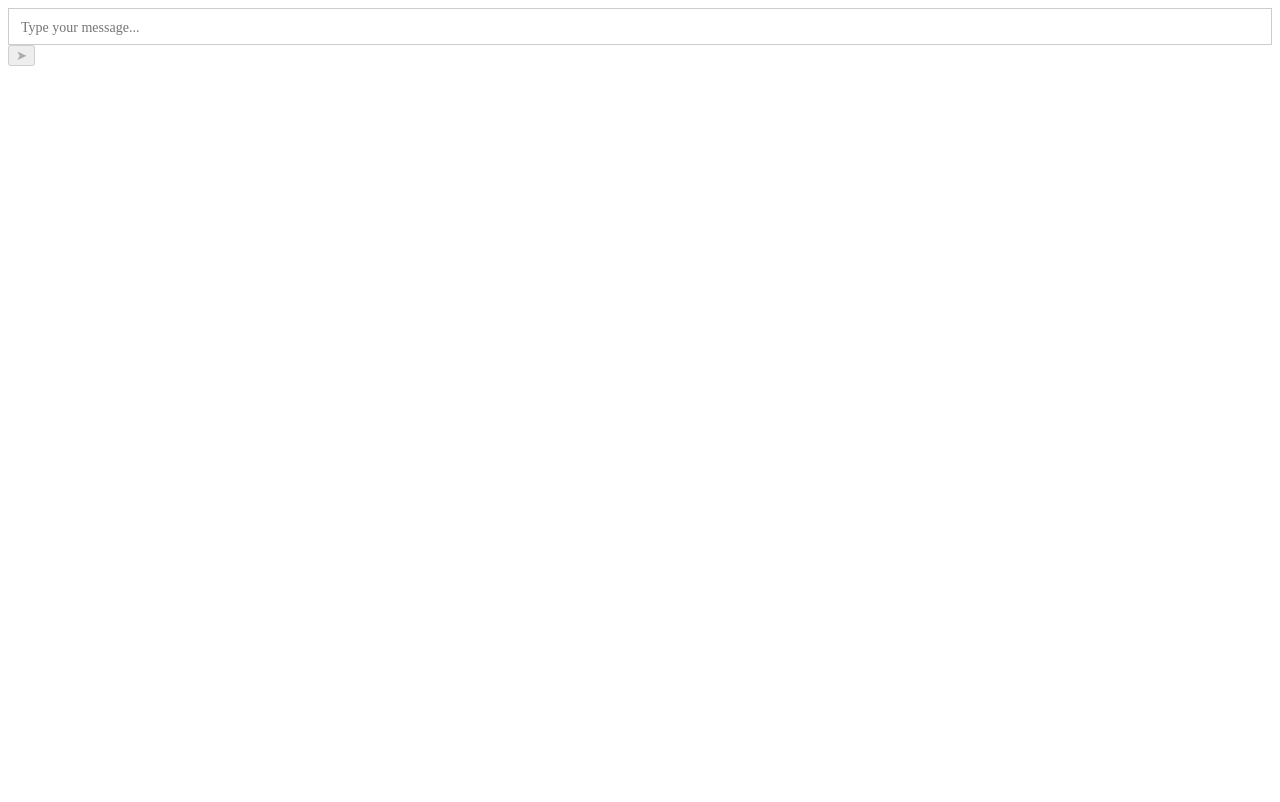
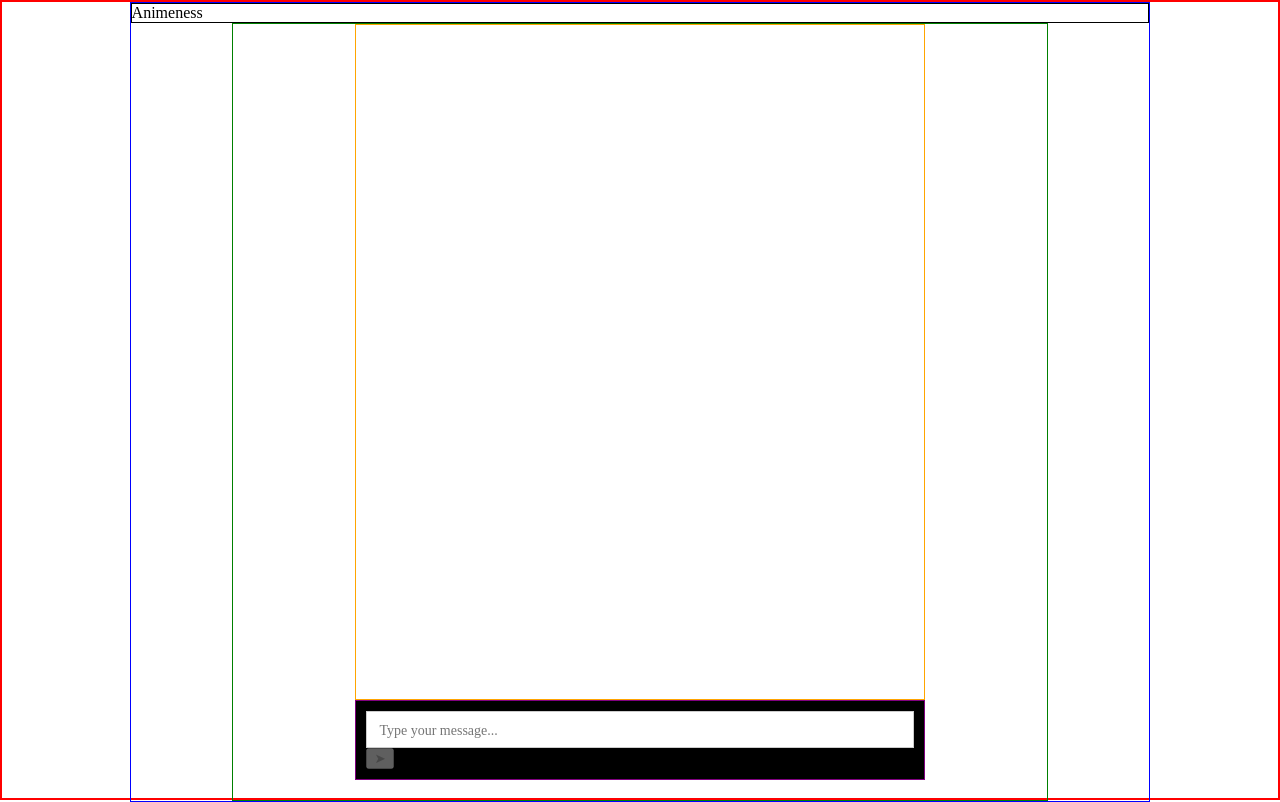
Before and after one commit to znhw/aqc_react, a React (Vite) app: page / in a window 1280 px wide. Built offline with nearby package versions, Linux system fonts and the light colour scheme.

Commit message:
add css layout style

```diff
--- a/src/App.css
+++ b/src/App.css
@@ -0,0 +1,62 @@
+:root {
+    box-sizing: border-box;
+}
+
+*,
+*::before,
+*::after {
+    box-sizing: inherit;
+}
+
+html, body {
+    margin: 0;
+    padding: 0;
+    height: 100%;
+    border: 1px solid red;
+}
+
+main {
+    display: flex;
+    flex-direction: column;
+    /* height: 100dvh; */
+    min-height: 100vh; /* ensures main takes full viewport height */
+    margin: auto;
+    width: 80%;
+    border: 1px solid blue;
+}
+
+.header {
+    flex: 0 0 auto;
+    border: 1px solid black;
+    position: sticky;
+    top: 0;
+}
+
+.chat-room {
+    flex: 1;              /* takes all remaining height */
+    display: flex;
+    flex-direction: column;
+    /* overflow: hidden;     prevents chat-room itself from scrolling */
+    width: 80%;
+    margin: auto;
+    border: 1px solid green;
+}
+
+.message-list {
+    flex: 1;              /* grows to fill space above the input */
+    /* overflow-y: auto;     THIS is the only scrollable area */
+    width: 70%;
+    border: 1px solid orange;
+    margin: auto;
+}
+
+.message-input-wrapper {
+    /* flex: 0 0 auto;       stays pinned at the bottom, never shrinks */
+    padding: 10px;
+    margin: 0 auto 20px auto;
+    width: 70%;
+    border: 1px solid purple;
+    position: sticky;
+    bottom: 0;
+    background-color: black;
+}
--- a/src/App.tsx
+++ b/src/App.tsx
@@ -5,10 +5,10 @@ import './App.css'
 function App() {
 
   return (
-    <>
-     <ChatRoom/>
-
-    </>
+    <main>
+      <div className='header'>Animeness</div>
+      <ChatRoom/>
+    </main>
   )
 }
 
```
Also changed, not shown: src/pages/ChatRoom.tsx (+3 -15 lines).
